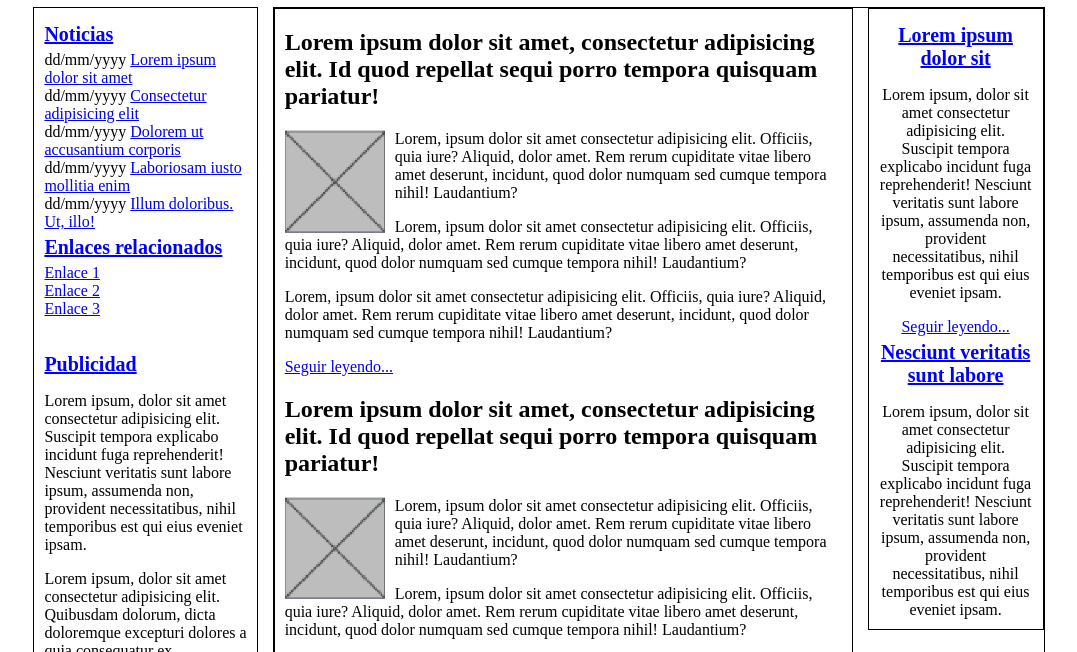
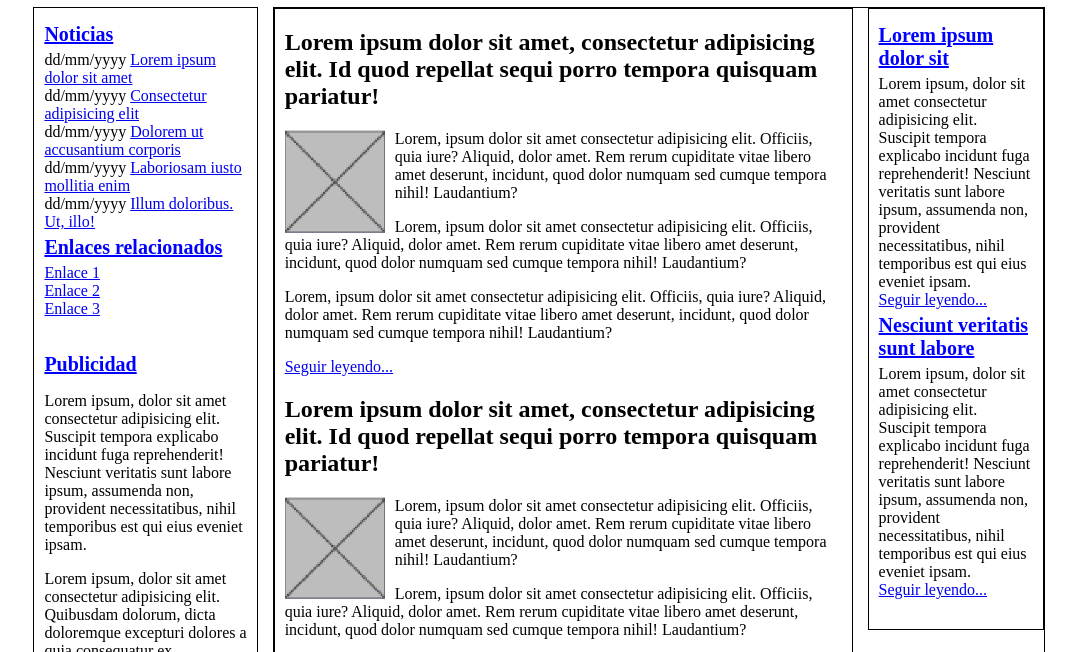
Before and after one commit to PublioElio/desarrollo-interfaces-css, a plain HTML site: page modelo-cajas/maquetacion.html in a window 1280 px wide. Shown: the part 125-777 px from the top of the page, without its empty margins (101-1178 px from the left). Drawn offline with Linux system fonts and the light colour scheme.

Commit message:
actualizados proyectos css

```diff
--- a/modelo-cajas/maquetacion.html
+++ b/modelo-cajas/maquetacion.html
@@ -90,7 +90,7 @@
 
             <aside id="derecha">
 
-                <article class="articuloDer">
+                <article class="articulo_derecha">
                     <h3>Lorem ipsum dolor sit</h3>
                     <p>Lorem ipsum, dolor sit amet consectetur adipisicing elit. Suscipit tempora explicabo incidunt fuga
                         reprehenderit! Nesciunt veritatis sunt labore ipsum, assumenda non, provident necessitatibus, nihil
@@ -98,7 +98,7 @@
                     <a href="*">Seguir leyendo...</a>
                 </article>
 
-                <article class="articuloDer">
+                <article class="articulo_derecha">
                     <h3>Nesciunt veritatis sunt labore</h3>
                     <p>Lorem ipsum, dolor sit amet consectetur adipisicing elit. Suscipit tempora explicabo incidunt fuga
                         reprehenderit! Nesciunt veritatis sunt labore ipsum, assumenda non, provident necessitatibus, nihil
--- a/modelo-cajas/styles.css
+++ b/modelo-cajas/styles.css
@@ -116,8 +116,12 @@ aside {
     height: 600px;
 }
 
-.articuloDer {
+.articulo_derecha {
+    text-align: left;
+}
 
+.articulo_derecha p {
+    margin: 0 auto;
 }
 
 /* ----------- elementos del footer ----------- */
```
Also changed, not shown: modelo-cajas/e0701.gif (added).
